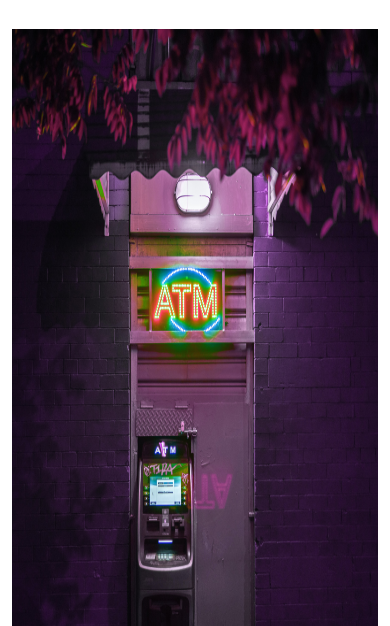
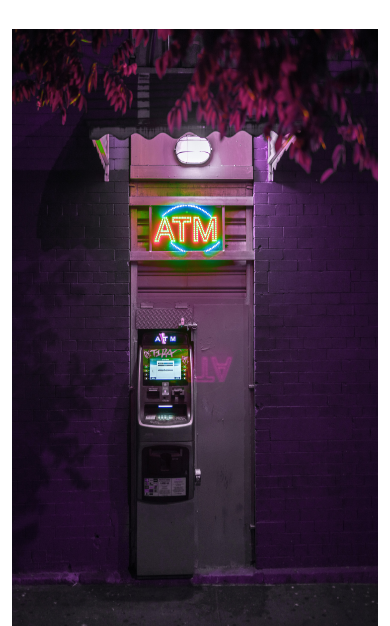
Before and after one commit to AbuKausar007/bank-balance-assignment-5, a plain HTML site: page index.html in a window 390 px wide. Shown: the part 166-792 px from the top of the page. Drawn offline with nearby package versions, Linux system fonts and the light colour scheme.

Commit message:
responsive for mobile done

```diff
--- a/css/style.css
+++ b/css/style.css
@@ -43,3 +43,11 @@ body{
     color: white;
     font-weight: 500;
 }
+
+/* --------------------responsive for mobile--------------------- */
+@media only screen and (min-width: 0px) and (max-width:576px){
+    .img {
+        width: auto;
+        height: 600px;
+    }
+}
```
